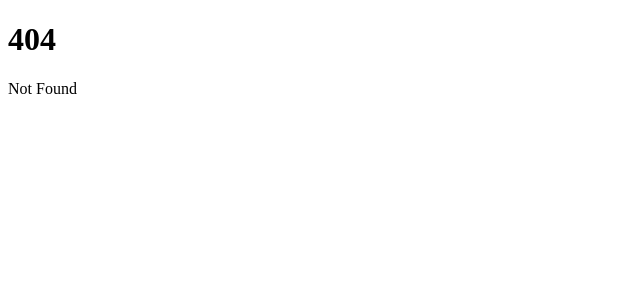
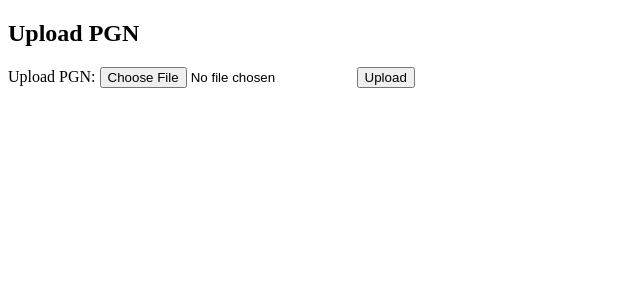
Before and after one commit to gtim/chessdriller, a SvelteKit app: page /pgn in a window 1280 px wide. Before the commit this address had no page. Shown: the top 300 px of the page, without its empty margins (0-640 px from the left). Built offline with nearby package versions, Linux system fonts and the light colour scheme.

Commit message:
upload PGN frontend

```diff
--- a/src/routes/+page.svelte
+++ b/src/routes/+page.svelte
@@ -12,5 +12,6 @@
 	*/
 </script>
 
-<h1>Welcome to SvelteKit</h1>
-<a on:click={createTest}>{data.bla}</a>
+<h1>Chess Driller</h1>
+
+<p><a on:click={createTest}>{data.bla}</a></p>
--- /dev/null
+++ b/src/routes/pgn/+page.server.js
@@ -0,0 +1,5 @@
+export const actions = {
+	default: async ({cookies,request}) => {
+		return { success: true };
+	}
+};
--- /dev/null
+++ b/src/routes/pgn/+page.svelte
@@ -0,0 +1,18 @@
+<script>
+
+	import { enhance } from '$app/forms';
+
+	export let form;
+</script>
+
+<h2>Upload PGN</h2>
+
+<form method="POST" use:enhance>
+	<label for="pgn">Upload PGN:</label>
+	<input type="file" accept=".pgn" />
+	<input type="submit" value="Upload"/>
+</form>
+
+{#if form?.success}
+	<p>ok!</p>
+{/if}
```
